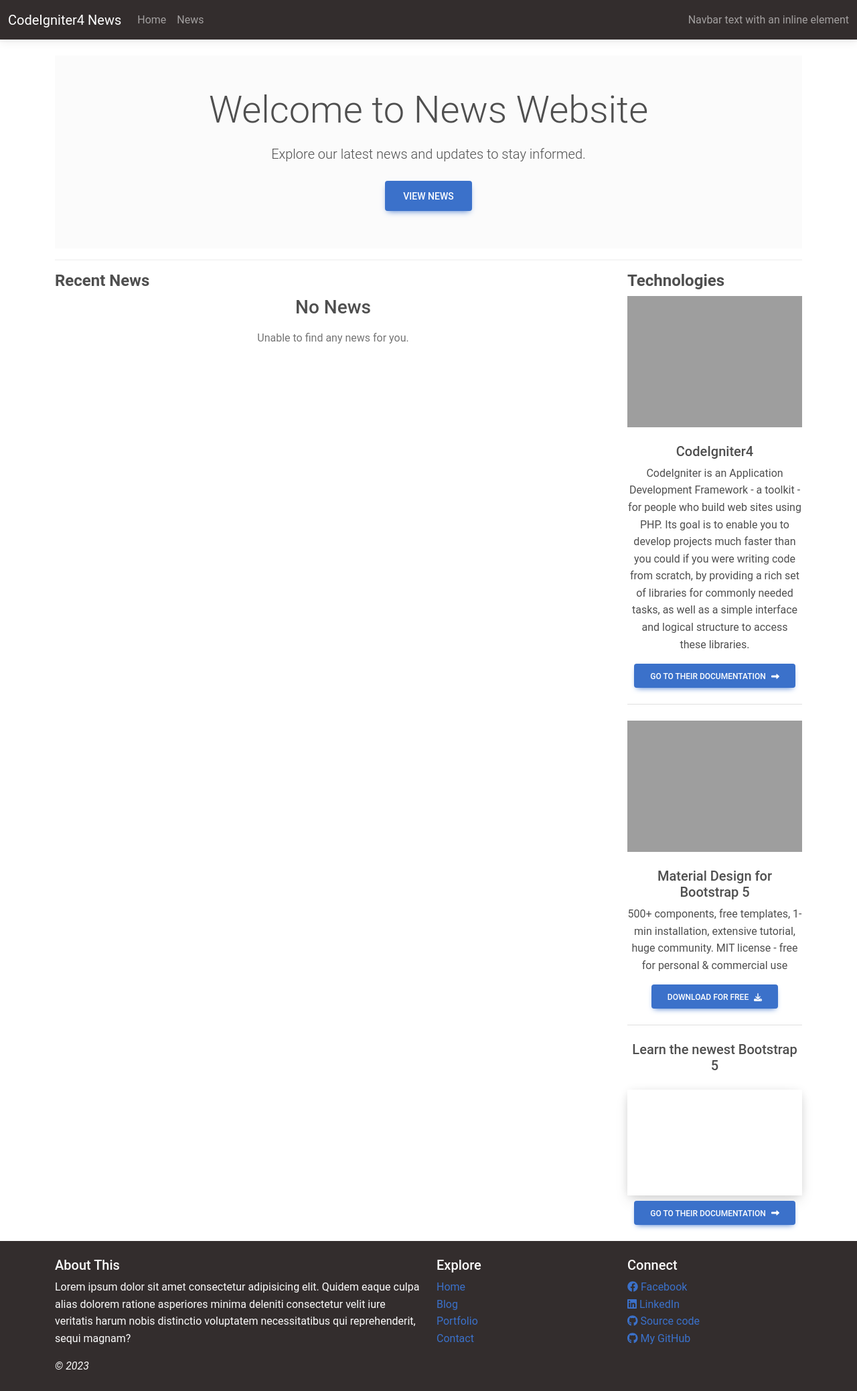
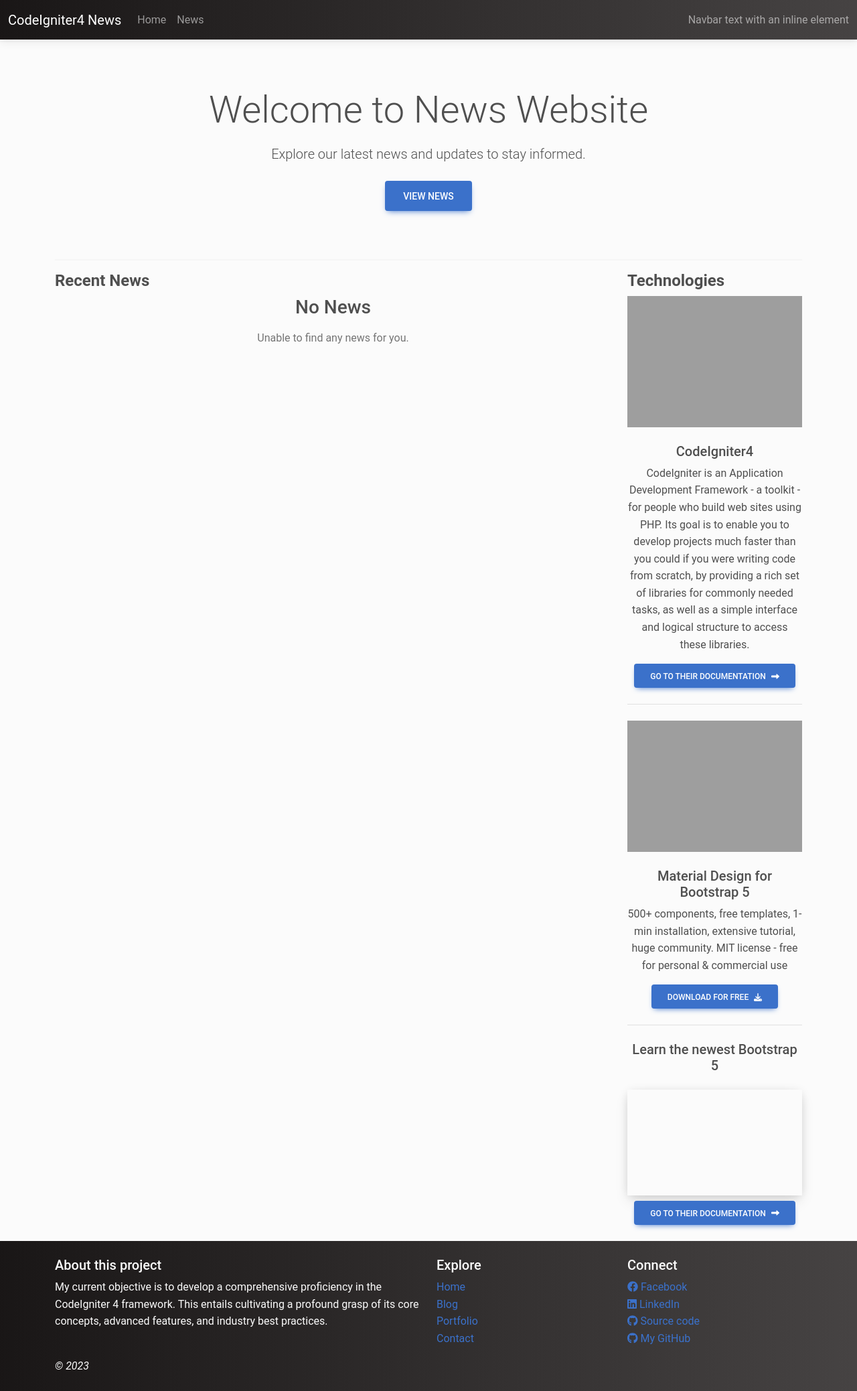
Before and after one commit to AlfredPaguio/CodeIgniter-News, a CodeIgniter 4 app: template app/Views/pages/home.php in a window 1280 px wide. Shown: the whole page at 67% size. Run offline with PHP 8.4 and a stand-in for CodeIgniter, Linux system fonts and the light colour scheme; the template is opened without the code that fills it, so the values that code supplies are empty; some libraries are stand-ins or nearby versions; grey boxes are pictures that could not be loaded.

Commit message:
Separate Footer and add gradient background

```diff
--- a/app/Views/pages/home.php
+++ b/app/Views/pages/home.php
@@ -52,7 +52,7 @@ use CodeIgniter\I18n\Time;
                                     <small class="opacity-50 text-nowrap"><?= esc(Time::parse($news_item['updated_at'])->humanize()) ?></small>
                                 </div>
                                 <!-- <h5>Very long post title</h5> -->
-                                <p>
+                                <p class="text-truncate">
                                 <?= esc($news_item['body']) ?>
                                 </p>
 
--- a/app/Views/templates/app.php
+++ b/app/Views/templates/app.php
@@ -11,41 +11,13 @@
   <link rel="stylesheet" href="https://cdnjs.cloudflare.com/ajax/libs/font-awesome/6.4.2/css/all.min.css" integrity="sha512-z3gLpd7yknf1YoNbCzqRKc4qyor8gaKU1qmn+CShxbuBusANI9QpRohGBreCFkKxLhei6S9CQXFEbbKuqLg0DA==" crossorigin="anonymous" referrerpolicy="no-referrer" />
 </head>
 
-<body class="d-flex flex-column min-vh-100">
+<body class="d-flex flex-column min-vh-100 bg-light">
   <?= $this->include('templates/navbar'); ?>
   <?= $this->include('templates/breadcrumb_view'); ?>
   <main class="container p-0 flex-grow-1">
     <?= $this->renderSection('content') ?>
   </main>
-  <footer class="bg-dark text-light py-4">
-    <div class="container">
-      <div class="row">
-        <div class="col-md-6">
-          <h5>About This</h5>
-          <p>Lorem ipsum dolor sit amet consectetur adipisicing elit. Quidem eaque culpa alias dolorem ratione asperiores minima deleniti consectetur velit iure veritatis harum nobis distinctio voluptatem necessitatibus qui reprehenderit, sequi magnam?</p>
-        </div>
-        <div class="col-md-3">
-          <h5>Explore</h5>
-          <ul class="list-unstyled">
-            <li><a href="#">Home</a></li>
-            <li><a href="#">Blog</a></li>
-            <li><a href="#">Portfolio</a></li>
-            <li><a href="#">Contact</a></li>
-          </ul>
-        </div>
-        <div class="col-md-3">
-          <h5>Connect</h5>
-          <ul class="list-unstyled">
-            <li><?= anchor('https://www.facebook.com/FleetingComet', '<i class="fab fa-facebook"></i> Facebook'); ?></li>
-            <li><?= anchor('https://www.linkedin.com/in/alfredpaguio', '<i class="fab fa-linkedin"></i> LinkedIn'); ?></li>
-            <li><?= anchor('https://github.com/AlfredPaguio/CodeIgniter-News', '<i class="fab fa-github"></i> Source code'); ?></li>
-            <li><?= anchor('https://github.com/AlfredPaguio', '<i class="fab fa-github"></i> My GitHub'); ?></li>
-          </ul>
-        </div>
-      </div>
-      <em>&copy; 2023</em>
-    </div>
-  </footer>
+  <?= $this->include('templates/footer'); ?>
 
   <?= script_tag('https://cdnjs.cloudflare.com/ajax/libs/mdb-ui-kit/6.4.1/mdb.min.js'); ?>
   <script src="https://cdnjs.cloudflare.com/ajax/libs/font-awesome/6.4.2/js/all.min.js" integrity="sha512-uKQ39gEGiyUJl4AI6L+ekBdGKpGw4xJ55+xyJG7YFlJokPNYegn9KwQ3P8A7aFQAUtUsAQHep+d/lrGqrbPIDQ==" crossorigin="anonymous" referrerpolicy="no-referrer"></script>
--- a/app/Views/templates/breadcrumb_view.php
+++ b/app/Views/templates/breadcrumb_view.php
@@ -21,7 +21,7 @@ foreach ($segments as $segment) {
 ?>
 
 <?php if (end($breadcrumbs)["label"] != 'Home') : ?>
-    <div class="p-5 bg-light mb-4">
+    <div class="p-5 bg-dark text-light gradient-dark-custom mb-4">
         <h1 class=""><?= esc(end($breadcrumbs)["label"]) ?></h1>
         <!-- Breadcrumb -->
         <nav class="d-flex">
--- /dev/null
+++ b/app/Views/templates/footer.php
@@ -0,0 +1,29 @@
+<footer class="bg-dark text-light gradient-dark-custom py-4">
+    <div class="container">
+      <div class="row">
+        <div class="col-md-6">
+          <h5>About this project</h5>
+          <p>My current objective is to develop a comprehensive proficiency in the CodeIgniter 4 framework. This entails cultivating a profound grasp of its core concepts, advanced features, and industry best practices. </p>
+        </div>
+        <div class="col-md-3">
+          <h5>Explore</h5>
+          <ul class="list-unstyled">
+            <li><a href="#">Home</a></li>
+            <li><a href="#">Blog</a></li>
+            <li><a href="#">Portfolio</a></li>
+            <li><a href="#">Contact</a></li>
+          </ul>
+        </div>
+        <div class="col-md-3">
+          <h5>Connect</h5>
+          <ul class="list-unstyled">
+            <li><?= anchor('https://www.facebook.com/FleetingComet', '<i class="fab fa-facebook"></i> Facebook'); ?></li>
+            <li><?= anchor('https://www.linkedin.com/in/alfredpaguio', '<i class="fab fa-linkedin"></i> LinkedIn'); ?></li>
+            <li><?= anchor('https://github.com/AlfredPaguio/CodeIgniter-News', '<i class="fab fa-github"></i> Source code'); ?></li>
+            <li><?= anchor('https://github.com/AlfredPaguio', '<i class="fab fa-github"></i> My GitHub'); ?></li>
+          </ul>
+        </div>
+      </div>
+      <em>&copy; 2023</em>
+    </div>
+  </footer>
--- a/app/Views/templates/navbar.php
+++ b/app/Views/templates/navbar.php
@@ -7,7 +7,7 @@ $currentSegment = service('request')->uri->getSegment(1);
 ?>
 
 
-<nav class="navbar navbar-expand-lg navbar-dark bg-dark">
+<nav class="navbar navbar-expand-lg navbar-dark bg-dark gradient-dark-custom">
   <div class="container-fluid">
     <a class="navbar-brand" href="#">CodeIgniter4 News</a>
     <button class="navbar-toggler" type="button" data-bs-toggle="collapse" data-bs-target="#navbarText" aria-controls="navbarText" aria-expanded="false" aria-label="Toggle navigation">
```
Also changed, not shown: public/assets/css/style.css (added).
